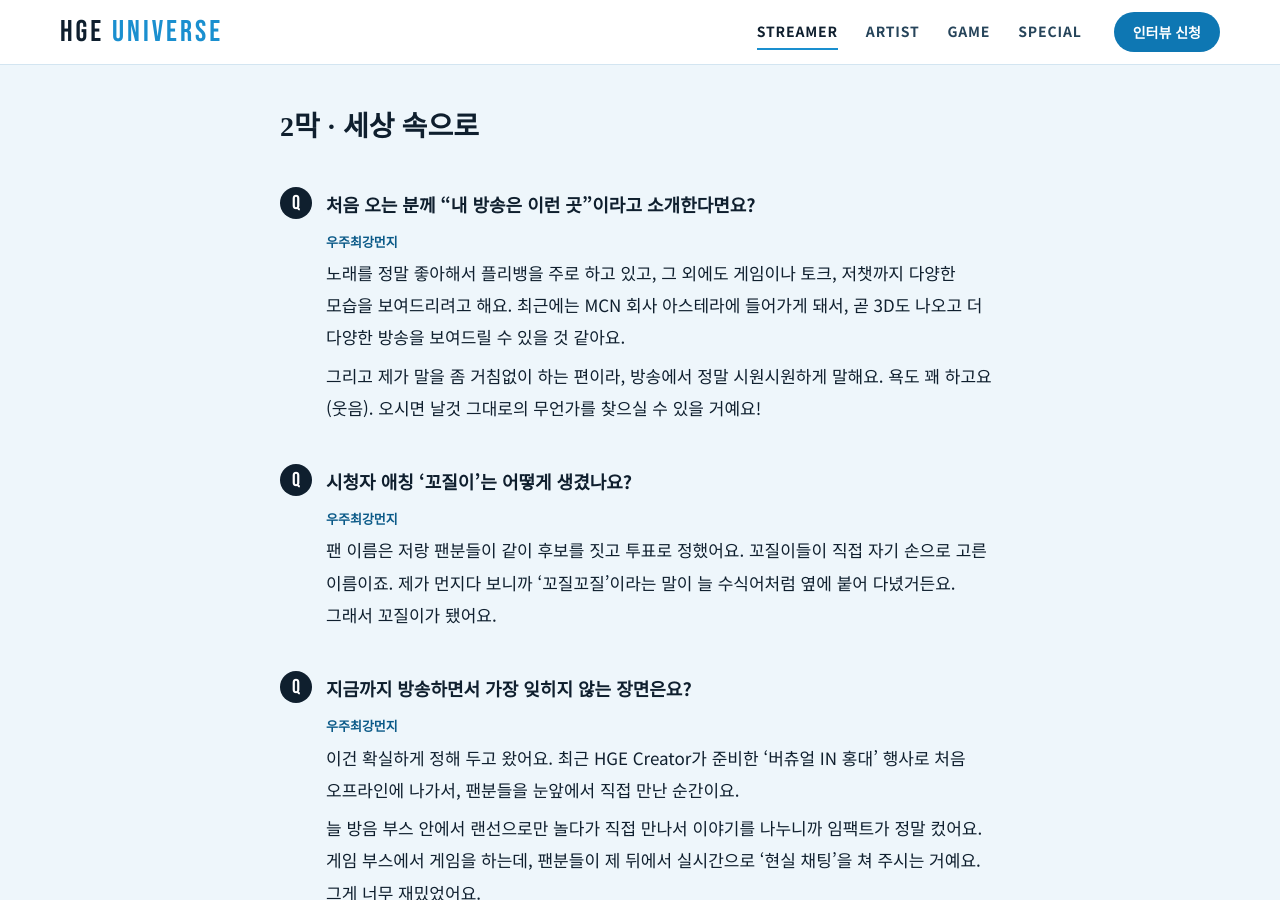
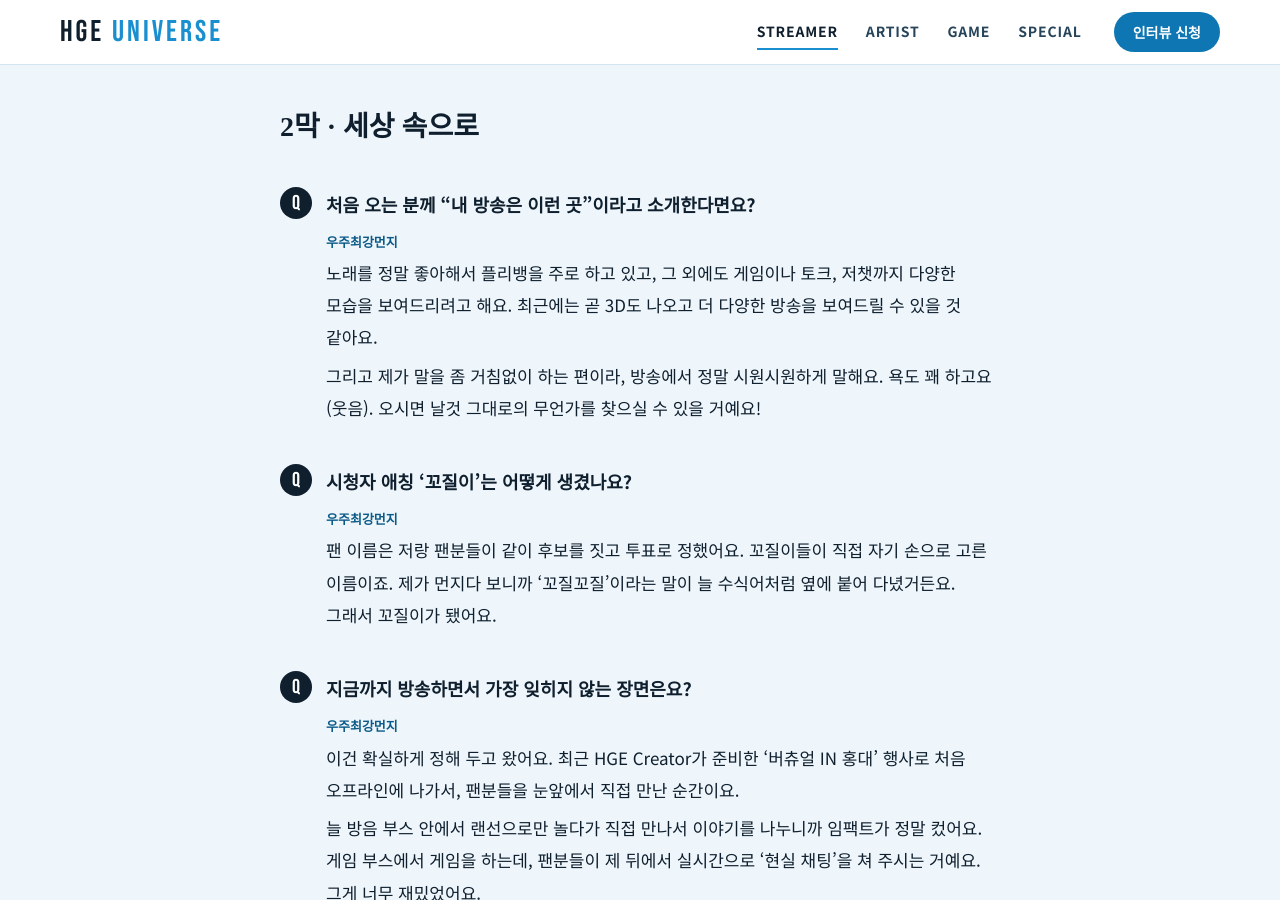
Before and after one commit to cLOfLuV/HGECreatorWeb, a Jekyll site: the page built from _interviews/meonji.md, in a window 1280 px wide and 900 px high, scrolled down 3429 px. Built offline with Jekyll 4.4.1, drawn with Linux system fonts in a browser that asks for light colours.

Commit message:
Universe: 인터뷰 수정 meonji

```diff
--- a/_interviews/meonji.md
+++ b/_interviews/meonji.md
@@ -48,7 +48,7 @@
 
 노래 좋아하시는 분들은 들어오셔서 새로운 노래를 얻어 가는 재미도 있을 거고, "나 음악 좀 알아, 이런 노래까지 안다고!" 하고 자랑하실 수도 있어요(웃음).
 
-https://www.youtube.com/watch?v=LR-Rd9nlsO0
+https://www.youtube.com/watch?v=JY-lhG7cfxI
 
 Q. '우주최강먼지'라는 이름이 정말 독보적인데요. 어떻게 짓게 됐나요?
 
@@ -68,7 +68,7 @@
 
 Q. 처음 오는 분께 "내 방송은 이런 곳"이라고 소개한다면요?
 
-노래를 정말 좋아해서 플리뱅을 주로 하고 있고, 그 외에도 게임이나 토크, 저챗까지 다양한 모습을 보여드리려고 해요. 최근에는 MCN 회사 아스테라에 들어가게 돼서, 곧 3D도 나오고 더 다양한 방송을 보여드릴 수 있을 것 같아요.
+노래를 정말 좋아해서 플리뱅을 주로 하고 있고, 그 외에도 게임이나 토크, 저챗까지 다양한 모습을 보여드리려고 해요. 최근에는 곧 3D도 나오고 더 다양한 방송을 보여드릴 수 있을 것 같아요.
 
 그리고 제가 말을 좀 거침없이 하는 편이라, 방송에서 정말 시원시원하게 말해요. 욕도 꽤 하고요(웃음). 오시면 날것 그대로의 무언가를 찾으실 수 있을 거예요!
 
```
